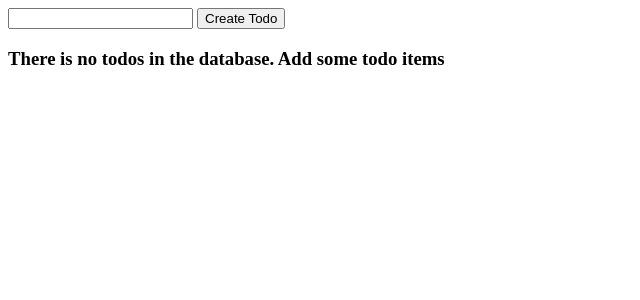
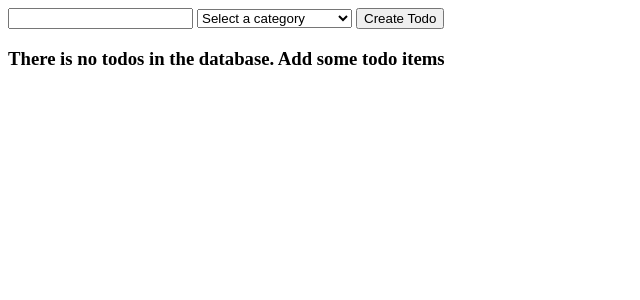
Before and after one commit to Fasunle/flask-todo-app, a Flask app: page / in a window 1280 px wide. Shown: the top 300 px of the page, without its empty margins (0-640 px from the left). Run offline with Flask 2, Linux system fonts and the light colour scheme; data that the repository does not hold is empty.

Commit message:
Update template to choose category

```diff
--- a/templates/index.html
+++ b/templates/index.html
@@ -23,6 +23,11 @@
 <body>
     <form method="post" id="form">
         <input type="text" name="description" id="description">
+        <select name="category" id="todolist">
+            <option disabled selected>Select a category</option>
+            <option value="School tasks">School tasks</option>
+            <option value="Personal development">Personal development</option>
+        </select>
         <input type="submit" value="Create Todo">
     </form>
 
@@ -40,15 +45,17 @@
     <script>
         // get description input
         descInput = document.getElementById("description");
+        todolist = document.getElementById("todolist");
         // get the form element
         document.getElementById("form").onsubmit = function (e) {
             e.preventDefault();
 
             const desc = descInput.value;
+            const category = todolist.value;
 
             fetch('/todos/create',{
                 method: "POST",
-                body: JSON.stringify({"description": desc}),
+                body: JSON.stringify({"description": desc, category}),
                 headers: {
                     'Content-type': 'application/json'
                 }
```
